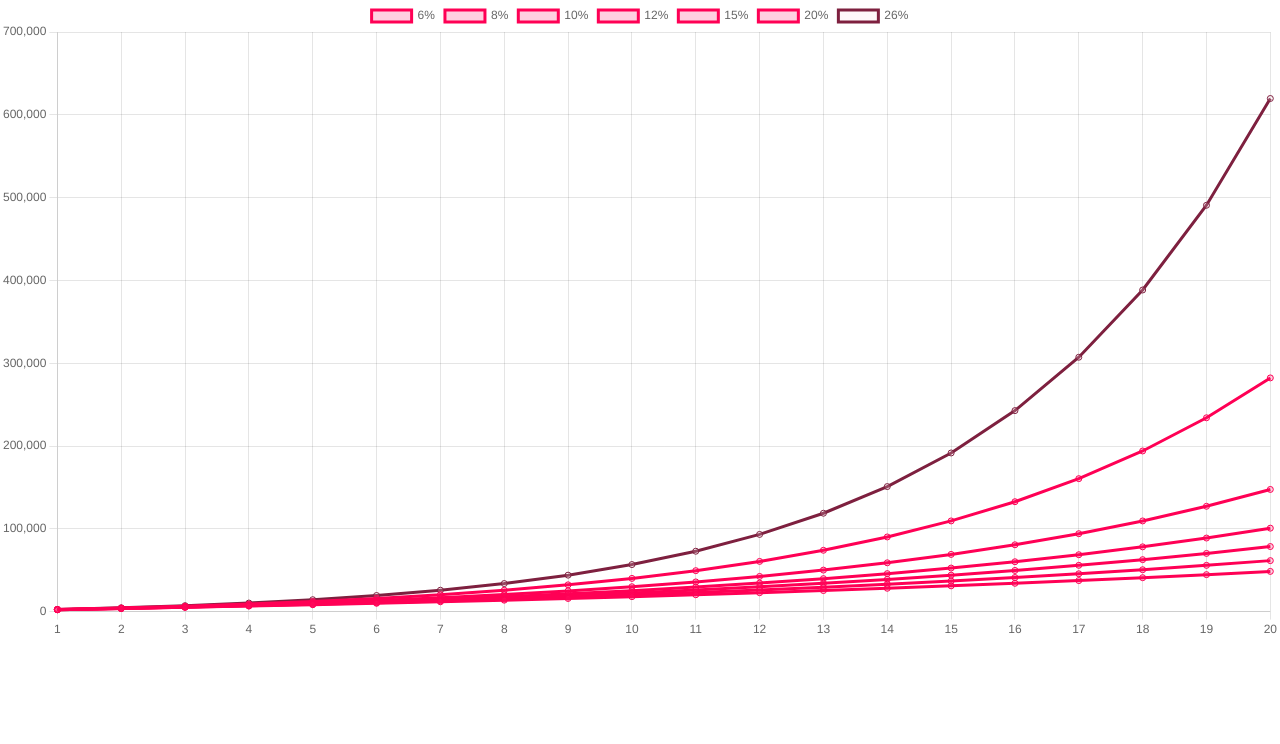
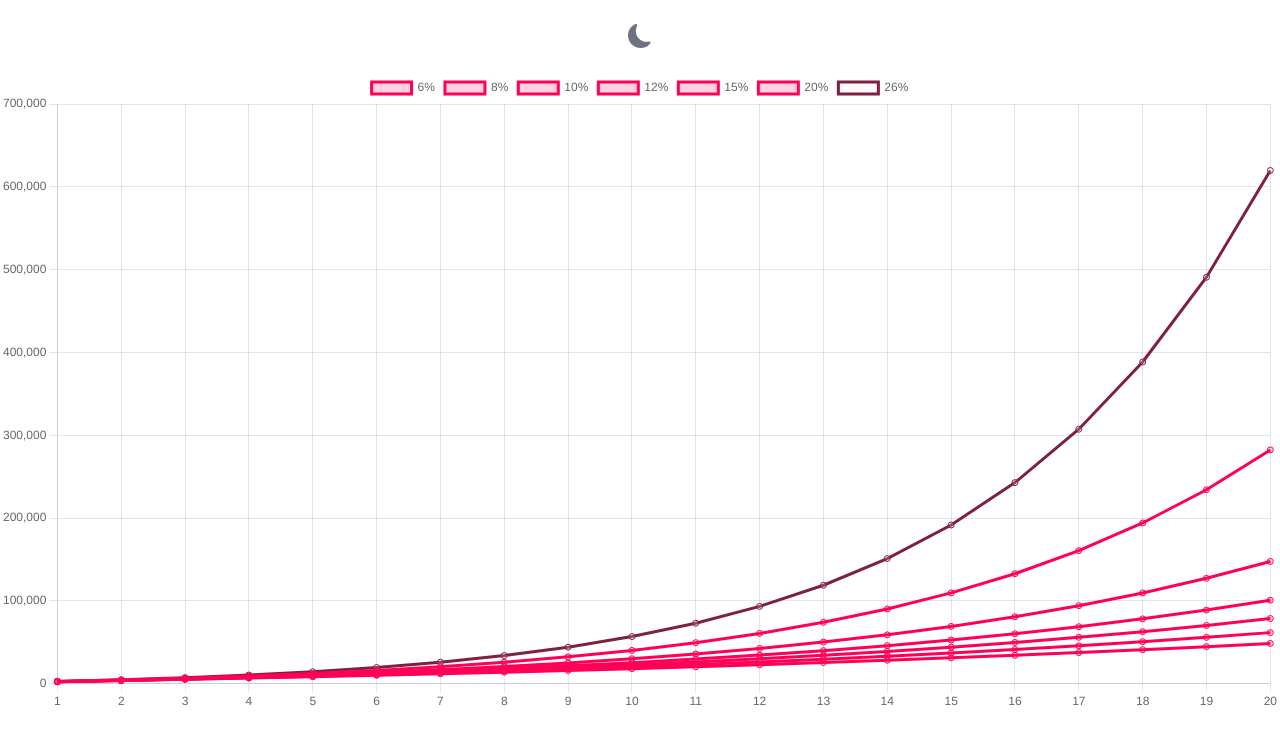
Before and after one commit to KevinGBojan/compounding-calculator, a Next.js app: page / in a window 1280 px wide. Shown: the top 744 px of the page. Built offline with nearby package versions, Linux system fonts and the light colour scheme.

Commit message:
dark mode

```diff
--- a/components/Navigation.tsx
+++ b/components/Navigation.tsx
@@ -1,5 +1,65 @@
+import { useState, useEffect } from "react";
+import { useTheme } from "next-themes";
+import { BsMoonFill } from "react-icons/bs";
+import { IoIosSunny } from "react-icons/io";
+
 const Navigation = () => {
-  return <div></div>;
+  const { systemTheme, theme, setTheme } = useTheme();
+  const [modal, setModal] = useState("");
+  const [mounted, setMounted] = useState(false);
+  useEffect(() => {
+    setMounted(true);
+  }, []);
+
+  const renderThemeChanger = () => {
+    if (!mounted) return null;
+    const currentTheme = theme === "system" ? systemTheme : theme;
+    if (currentTheme === "dark") {
+      return (
+        <>
+          <div className="relative rounded-md px-2 py-2 hover:bg-[#394150]">
+            <IoIosSunny
+              className="h-7 w-7 text-[#9BA3AF]"
+              role="button"
+              onClick={() => setTheme("light")}
+              onMouseOver={() => setModal("light")}
+              onMouseOut={() => setModal("")}
+            />
+            {modal === "light" && (
+              <div className="bg-pallet-300 text-pallet-100 text-md absolute top-14 -left-16 flex w-48 items-center justify-center rounded-md py-2 px-2 font-semibold">
+                Toggle light mode
+              </div>
+            )}
+          </div>
+        </>
+      );
+    } else {
+      return (
+        <>
+          <div className="relative rounded-md px-2 py-2 hover:bg-[#F3F4F6]">
+            <BsMoonFill
+              className="h-6 w-6 text-[#6C727F]"
+              role="button"
+              onClick={() => setTheme("dark")}
+              onMouseOver={() => setModal("dark")}
+              onMouseOut={() => setModal("")}
+            />
+            {modal === "dark" && (
+              <div className="text-md absolute top-14 -left-16 flex w-48 items-center justify-center rounded-md bg-[#121826] py-2 px-2 font-semibold text-white">
+                Toggle dark mode
+              </div>
+            )}
+          </div>
+        </>
+      );
+    }
+  };
+
+  return (
+    <div className="flex items-center justify-center p-4">
+      {renderThemeChanger()}
+    </div>
+  );
 };
 
 export default Navigation;
--- a/package.json
+++ b/package.json
@@ -10,10 +10,12 @@
   "dependencies": {
     "chart.js": "^3.7.1",
     "next": "12.0.10",
+    "next-themes": "^0.0.15",
     "react": "17.0.2",
     "react-chartjs-2": "^4.0.1",
     "react-dom": "17.0.2",
-    "react-hot-toast": "^2.2.0"
+    "react-hot-toast": "^2.2.0",
+    "react-icons": "^4.3.1"
   },
   "devDependencies": {
     "@types/node": "17.0.17",
--- a/pages/_app.tsx
+++ b/pages/_app.tsx
@@ -1,8 +1,15 @@
 import "../styles/globals.css";
 import type { AppProps } from "next/app";
+import { ThemeProvider } from "next-themes";
+import Navigation from "../components/Navigation";
 
 function MyApp({ Component, pageProps }: AppProps) {
-  return <Component {...pageProps} />;
+  return (
+    <ThemeProvider enableSystem={true} attribute="class">
+      <Navigation />
+      <Component {...pageProps} />
+    </ThemeProvider>
+  );
 }
 
 export default MyApp;
--- a/tailwind.config.js
+++ b/tailwind.config.js
@@ -3,8 +3,15 @@ module.exports = {
     "./pages/**/*.{js,ts,jsx,tsx}",
     "./components/**/*.{js,ts,jsx,tsx}",
   ],
+  darkMode: "class",
   theme: {
-    extend: {},
+    extend: {
+      colors: {
+        "pallet-100": "#13162C",
+        "pallet-200": "#3609A0",
+        "pallet-300": "#EAEDF5",
+      },
+    },
   },
   plugins: [],
 };
```
Also changed, not shown: 1 other file (tests, documents, lock files or other folders).
